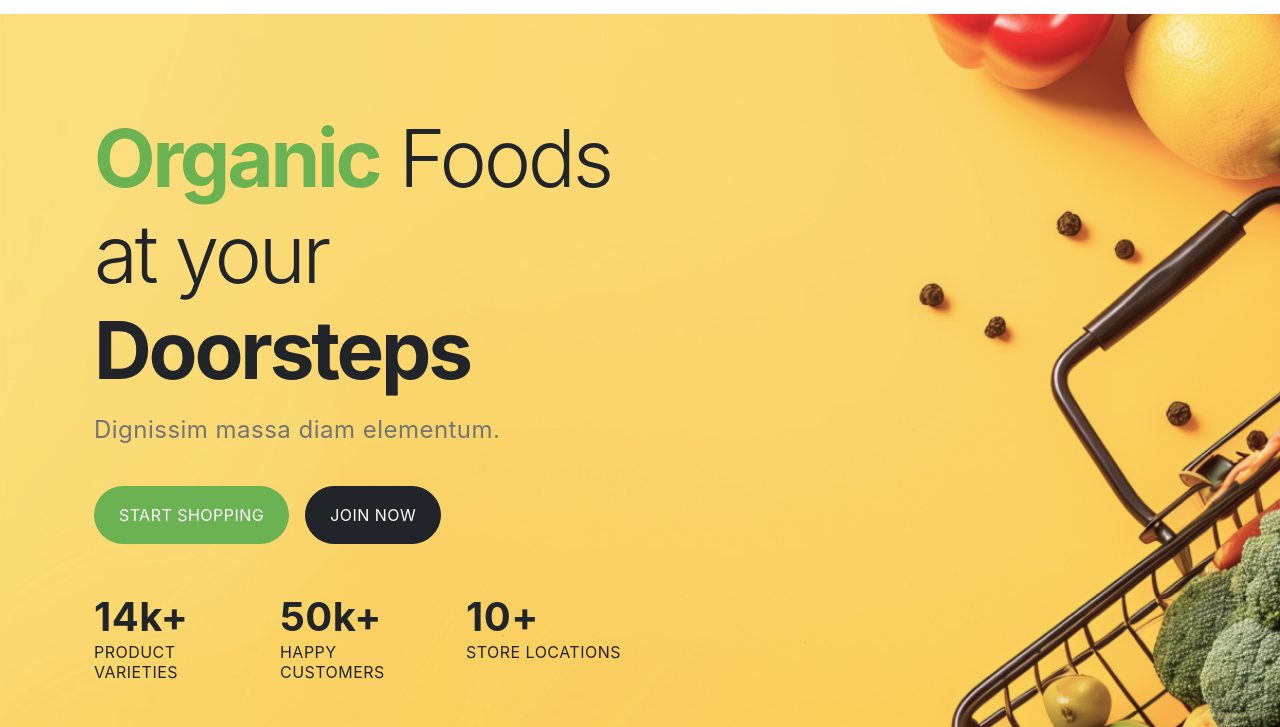
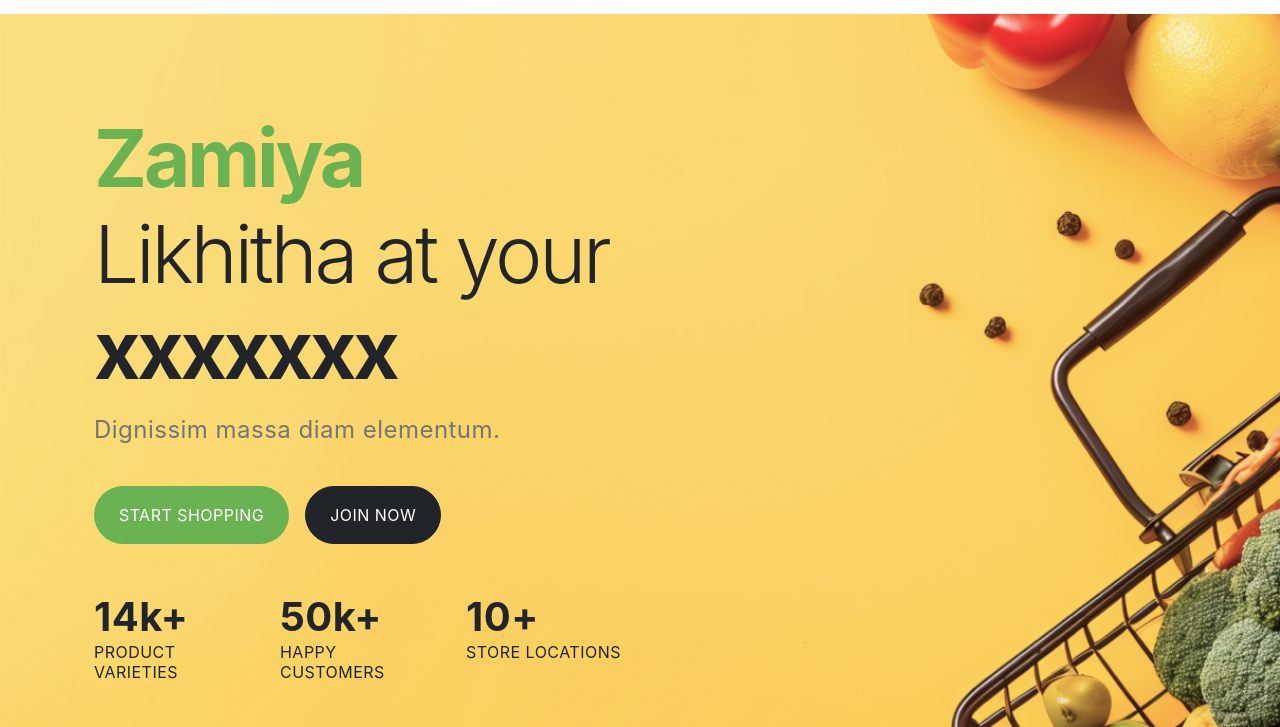
Before and after one commit to likhithakanavu/demo-html-ec2, a plain HTML site: page index.html in a window 1280 px wide. Shown: the part 71-798 px from the top of the page. Drawn offline with nearby package versions, Linux system fonts and the light colour scheme.

Commit message:
Update index.html

```diff
--- a/index.html
+++ b/index.html
@@ -348,7 +348,7 @@
       <div class="container-lg">
         <div class="row">
           <div class="col-lg-6 pt-5 mt-5">
-            <h2 class="display-1 ls-1"><span class="fw-bold text-primary">Organic</span> Foods at your <span class="fw-bold">Doorsteps</span></h2>
+            <h2 class="display-1 ls-1"><span class="fw-bold text-primary">Zamiya</span> Likhitha at your <span class="fw-bold">xxxxxxx</span></h2>
             <p class="fs-4">Dignissim massa diam elementum.</p>
             <div class="d-flex gap-3">
               <a href="#" class="btn btn-primary text-uppercase fs-6 rounded-pill px-4 py-3 mt-3">Start Shopping</a>
```
